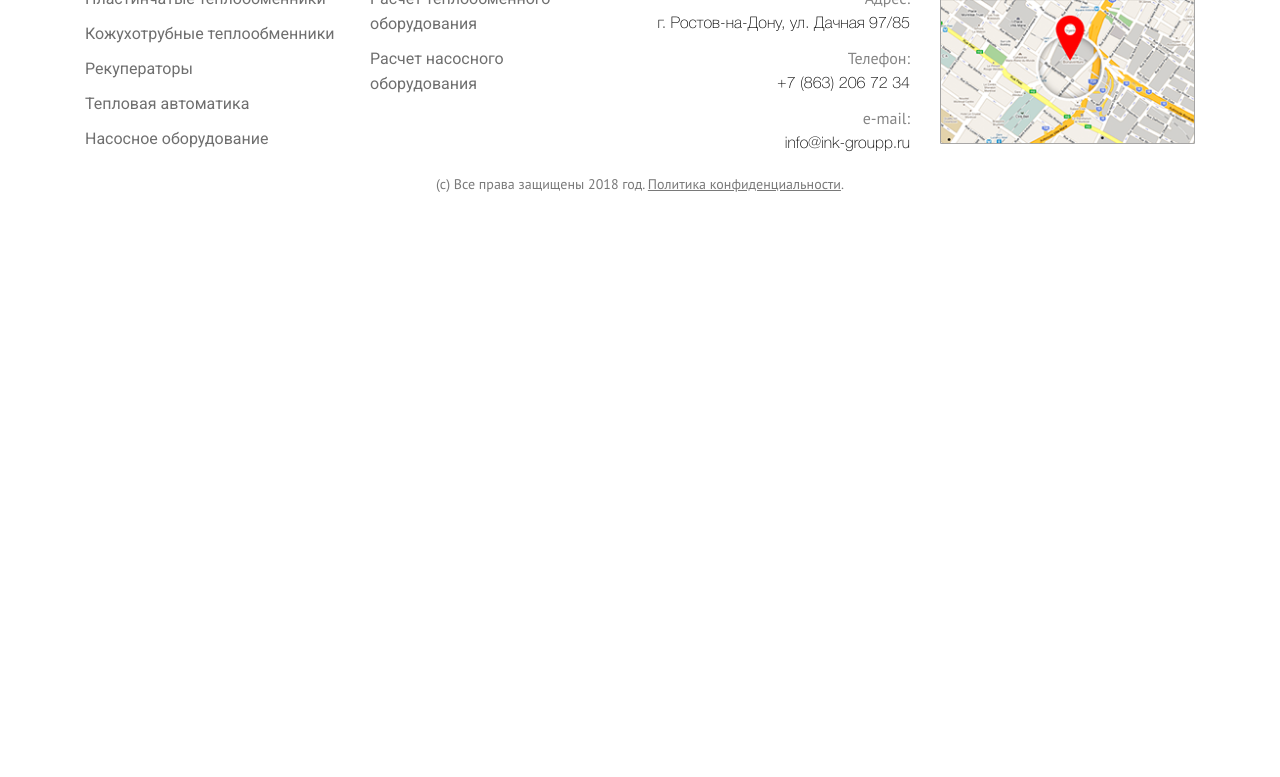
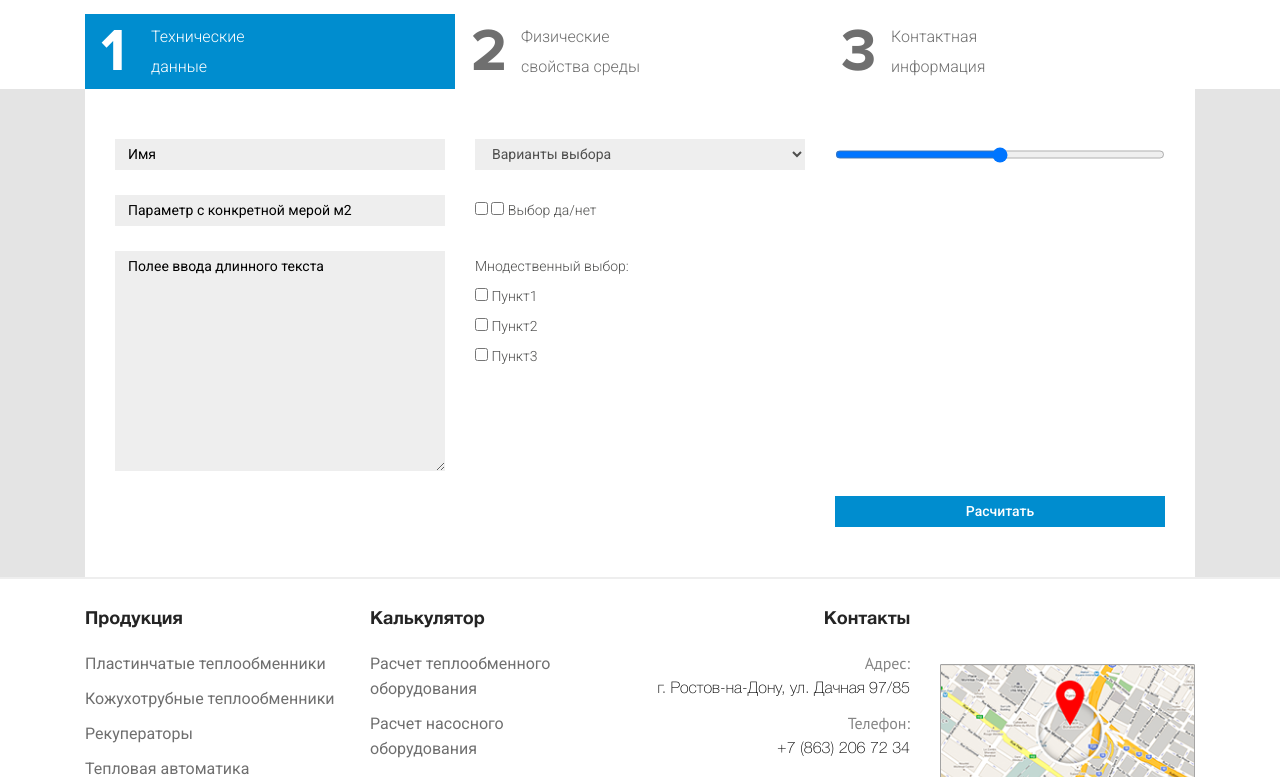
Before and after one commit to annablgkv/myYarn, a website: page src/nasosnoe.html in a window 1280 px wide. Shown: the part 741-1518 px from the top of the page. Before the commit the page ends 954 px from the top, so only its background shows below. Drawn offline with nearby package versions, Linux system fonts and the light colour scheme; files that its build step writes are made by us from their sources; files whose address does not match are found by name.

Commit message:
add magicForm

```diff
--- a/src/nasosnoe.html
+++ b/src/nasosnoe.html
@@ -100,6 +100,125 @@
   </div>
 </div>
 <!-- block with postavshiki nasosi end -->
+
+<!-- magicForm (start) -->
+<div id="magicForm">
+
+  <div class="titleBlock">
+    <h1>Заполните форму для<br> расчета стоимости оборудования</h1>
+  </div>
+
+  <form>
+
+    <div class="container">
+      <div class="row">
+        <div class="col">
+
+          <div class="magicFormContainer">
+            <ul class="nav nav-tabs" id="magicFormTabs" role="tablist">
+              <!-- 1 -->
+              <li class="nav-item">
+                <a class="nav-link active" id="magic1-tab" data-toggle="tab" href="#magic1" role="tab" aria-controls="magic1" aria-selected="true">
+                  <span>1</span>
+                  <p>Технические<br> данные</p>
+                </a>
+              </li>
+
+              <!-- 2 -->
+              <li class="nav-item">
+                <a class="nav-link" id="magic2-tab" data-toggle="tab" href="#magic2" role="tab" aria-controls="magic2" aria-selected="false">
+                  <span>2</span>
+                  <p>Физические<br> свойства среды</p>
+                </a>
+              </li>
+
+              <!-- 3 -->
+              <li class="nav-item">
+                <a class="nav-link" id="magic3-tab" data-toggle="tab" href="#magic3" role="tab" aria-controls="magic3" aria-selected="false">
+                  <span>3</span>
+                  <p>Контактная<br> информация</p>
+                </a>
+              </li>
+            </ul> <!-- end! ul -->
+          </div> <!-- mag container -->
+
+        </div> <!-- col -->
+      </div> <!-- row -->
+    </div> <!-- container 1 -->
+
+
+    <div class="magicFormBg">
+      <div class="container">
+        <div class="row">
+          <div class="col">
+
+            <div class="magicFormContainer">
+              <div class="tab-content">
+                <!-- 1 -->
+                <div class="tab-pane active" id="magic1" role="tabpanel" aria-labelledby="magic1-tab">
+                  <div class="magicFormList magicFormList1">
+
+                    <!-- 1 -->
+                    <input type="text" placeholder="Имя">
+                    <select>
+                      <option value="first">Варианты выбора</option>
+                    </select>
+                    <input type="range" min="0" max="100" step="1" value="50">
+
+                    <!-- 2 -->
+                    <input type="text" placeholder="Параметр с конкретной мерой м2">
+                    <p>
+                      <input type="checkbox">
+                      <input type="checkbox">
+                      Выбор да/нет
+                    </p>
+                    <p>
+                      <!-- space -->
+                    </p>
+
+                    <!-- 3 -->
+                    <textarea rows="10" placeholder="Полее ввода длинного текста"></textarea>
+                    <p>
+                      Мнодественный выбор: <br>
+                      <input type="checkbox"> Пункт1 <br>
+                      <input type="checkbox"> Пункт2 <br>
+                      <input type="checkbox"> Пункт3
+                    </p>
+                    <p><!-- space --></p>
+
+                    <!-- 4 -->
+                    <p><!-- space --></p>
+                    <p><!-- space --></p>
+                    <input type="submit" value="Расчитать">
+
+                  </div> <!-- list -->
+                </div> <!-- end! magic -->
+
+                <!-- 2 -->
+                <div class="tab-pane" id="magic2" role="tabpanel" aria-labelledby="magic2-tab">
+                  <div class="magicFormList magicFormList2">
+                    magic list 2
+                  </div> <!-- list -->
+                </div> <!-- end! magic -->
+
+                <!-- 3 -->
+                <div class="tab-pane" id="magic3" role="tabpanel" aria-labelledby="magic3-tab">
+                  <div class="magicFormList magicFormList3">
+                    magic list 3
+                  </div> <!-- list -->
+                </div> <!-- end! magic -->
+              </div> <!-- tab-content -->
+            </div> <!-- mag container -->
+
+          </div> <!-- col -->
+        </div> <!-- row -->
+      </div> <!-- container 2 -->
+    </div> <!-- bg -->
+
+  </form>
+</div>
+<!-- magicForm (end) -->
+
 
 
     <!-- footer (start) -->
```
Also changed, not shown: src/calc.html (deleted, +0 -6 lines), src/production.html (deleted, +0 -6 lines), src/service.html (deleted, +0 -6 lines).
